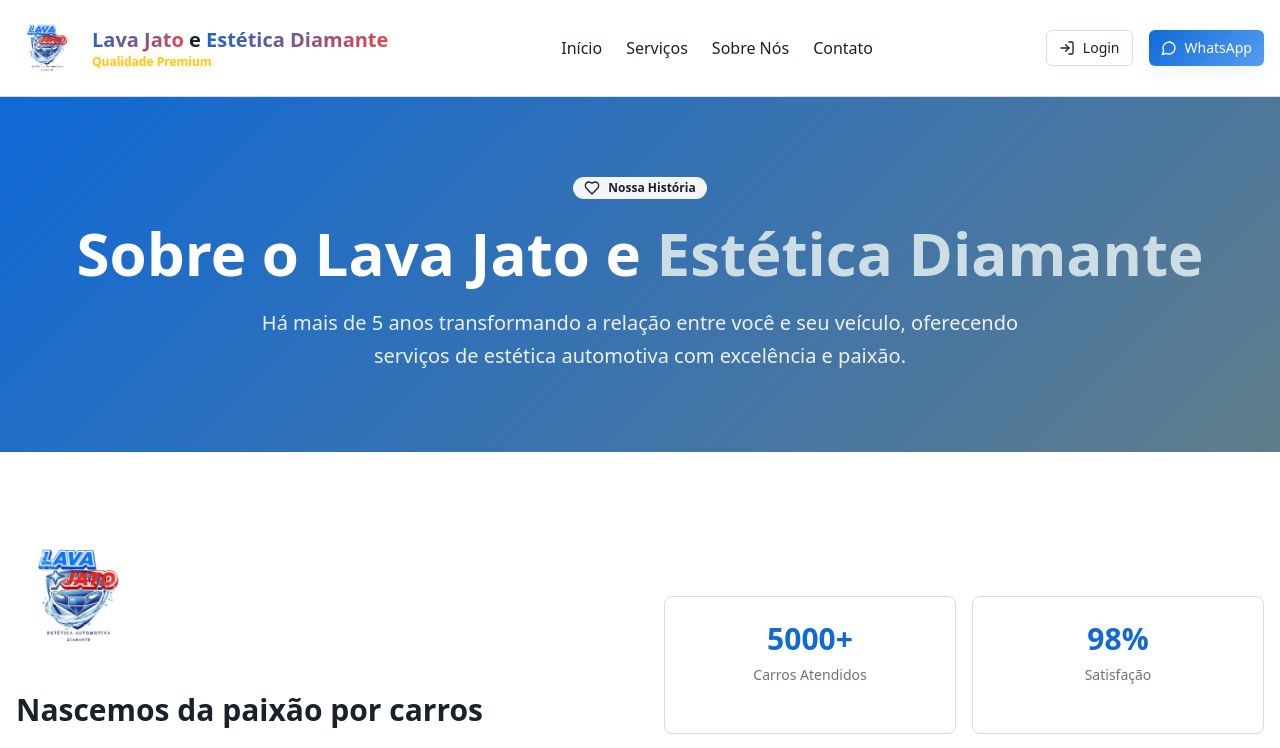
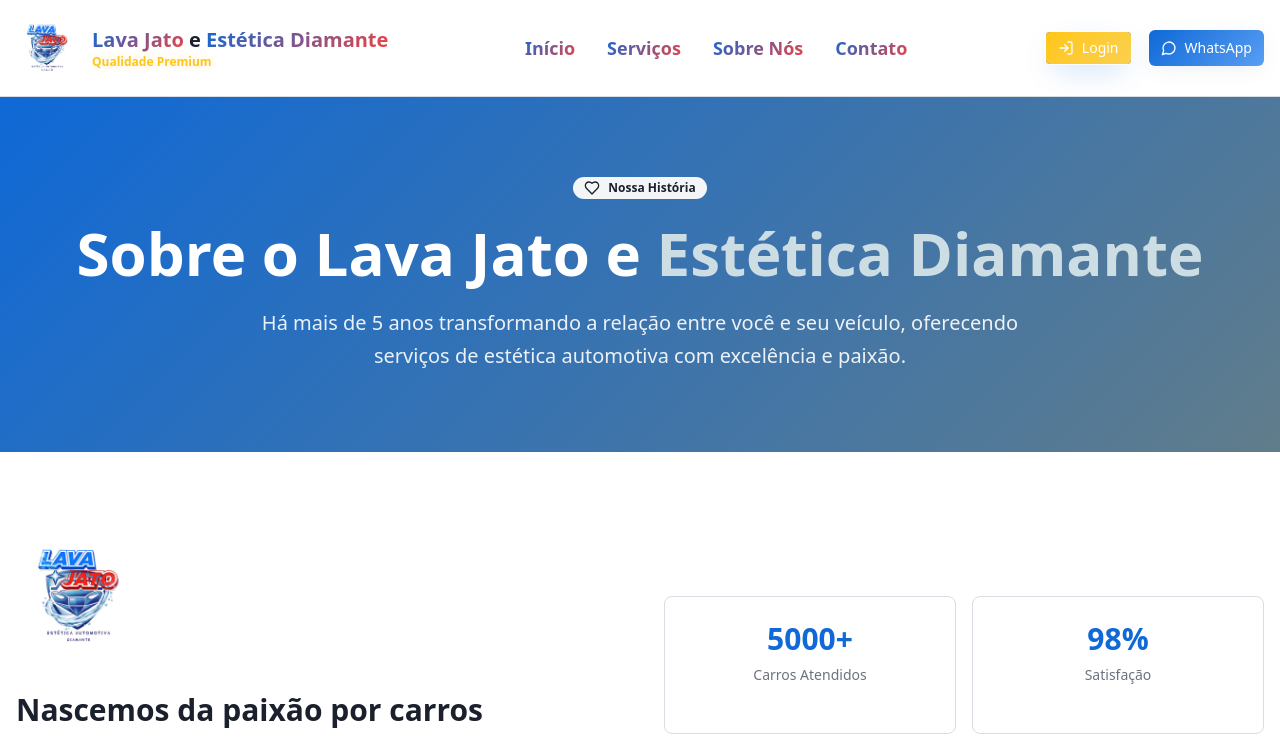
Before and after one commit to FKelvinP/diamante06-86, a React (Vite) app: page /about in a window 1280 px wide. Shown: the top 748 px of the page. Built offline with nearby package versions, Linux system fonts and the light colour scheme.

Commit message:
Update menu styling

```diff
--- a/src/components/Header.tsx
+++ b/src/components/Header.tsx
@@ -46,17 +46,17 @@ const Header = () => {
           </Link>
 
           {/* Desktop Navigation */}
-          <nav className="hidden md:flex items-center gap-6">
-            <a href="#home" className="text-foreground hover:text-primary transition-colors">
+          <nav className="hidden md:flex items-center gap-8">
+            <a href="#home" className="menu-link">
               Início
             </a>
-            <a href="#services" className="text-foreground hover:text-primary transition-colors">
+            <a href="#services" className="menu-link">
               Serviços
             </a>
-            <Link to="/about" className="text-foreground hover:text-primary transition-colors">
+            <Link to="/about" className="menu-link">
               Sobre Nós
             </Link>
-            <Link to="/contact" className="text-foreground hover:text-primary transition-colors">
+            <Link to="/contact" className="menu-link">
               Contato
             </Link>
           </nav>
@@ -90,7 +90,7 @@ const Header = () => {
             ) : (
               <div className="flex items-center gap-2">
                 <Link to="/login">
-                  <Button variant="outline" size="sm">
+                  <Button size="sm" className="gold-button">
                     <LogIn className="h-4 w-4" />
                     Login
                   </Button>
@@ -127,16 +127,16 @@ const Header = () => {
         {isMenuOpen && (
           <div className="md:hidden mt-4 pb-4 border-t border-border pt-4">
             <nav className="flex flex-col gap-4">
-              <a href="#home" className="text-foreground hover:text-primary transition-colors py-2">
+              <a href="#home" className="menu-link py-2">
                 Início
               </a>
-              <a href="#services" className="text-foreground hover:text-primary transition-colors py-2">
+              <a href="#services" className="menu-link py-2">
                 Serviços
               </a>
-              <Link to="/about" className="text-foreground hover:text-primary transition-colors py-2">
+              <Link to="/about" className="menu-link py-2">
                 Sobre Nós
               </Link>
-              <Link to="/contact" className="text-foreground hover:text-primary transition-colors py-2">
+              <Link to="/contact" className="menu-link py-2">
                 Contato
               </Link>
 
@@ -168,7 +168,7 @@ const Header = () => {
               ) : (
                 <div className="space-y-2 pt-2 border-t border-border">
                   <Link to="/login" className="block">
-                    <Button variant="outline" className="w-full">
+                    <Button className="w-full gold-button">
                       <LogIn className="h-4 w-4" />
                       Login
                     </Button>
--- a/src/index.css
+++ b/src/index.css
@@ -54,6 +54,10 @@ All colors MUST be HSL.
     --lava-jato-blue: 213 87% 45%;
     --lava-jato-red: 0 84% 60%;
     --premium-gold: 45 100% 55%;
+
+    /* Menu gradients */
+    --gradient-menu: linear-gradient(135deg, hsl(var(--lava-jato-blue)), hsl(var(--lava-jato-red)));
+    --gradient-gold: linear-gradient(135deg, hsl(var(--premium-gold)), hsl(45 95% 65%));
 
     --radius: 0.5rem;
 
@@ -143,4 +147,41 @@ All colors MUST be HSL.
     font-weight: bold;
     text-shadow: 0 0 10px hsl(var(--premium-gold) / 0.3);
   }
+
+  /* Menu styles */
+  .menu-link {
+    @apply relative font-semibold text-lg transition-all duration-300 hover:scale-105;
+    background: var(--gradient-menu);
+    -webkit-background-clip: text;
+    -webkit-text-fill-color: transparent;
+    background-clip: text;
+    position: relative;
+  }
+
+  .menu-link::after {
+    content: '';
+    position: absolute;
+    bottom: -4px;
+    left: 0;
+    width: 0;
+    height: 3px;
+    background: var(--gradient-menu);
+    transition: width 0.3s ease;
+    border-radius: 2px;
+  }
+
+  .menu-link:hover::after {
+    width: 100%;
+  }
+
+  .gold-button {
+    @apply font-bold text-white shadow-lg transition-all duration-300 hover:scale-105 hover:shadow-xl;
+    background: var(--gradient-gold);
+    border: 2px solid transparent;
+    background-clip: padding-box;
+  }
+
+  .gold-button:hover {
+    box-shadow: 0 0 20px hsl(var(--premium-gold) / 0.4);
+  }
 }
```
